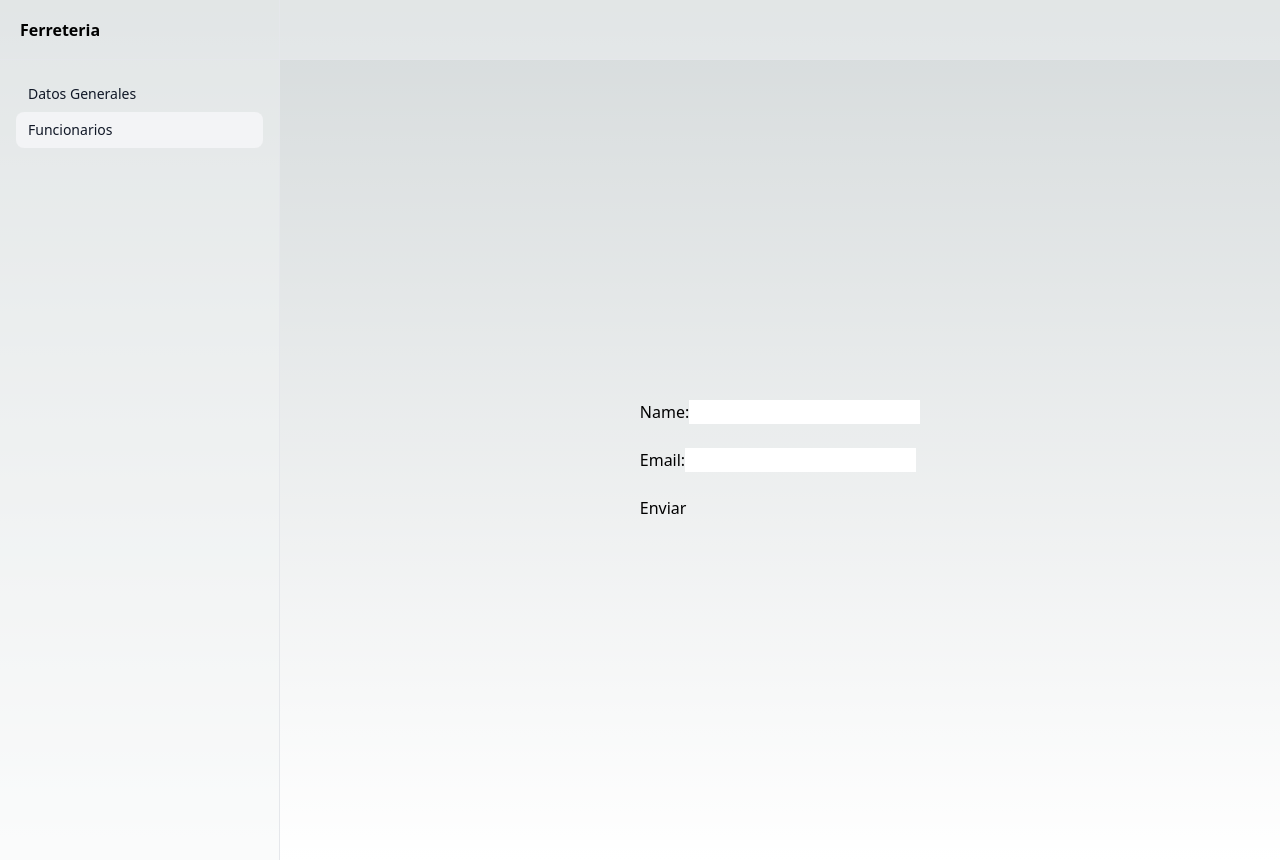
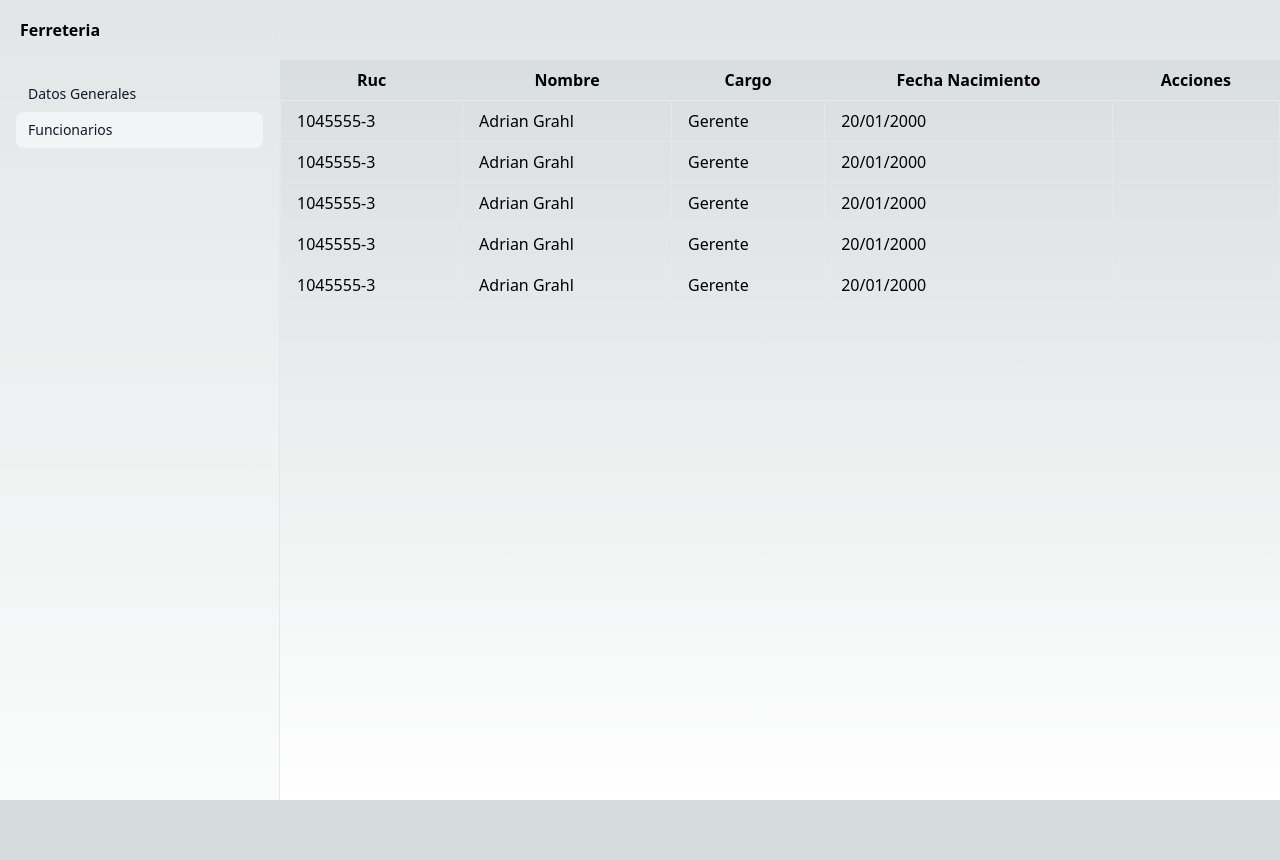
Before and after one commit to IvanSmir/Sistemas-de-Gestion, a Next.js app in the folder client/: page /funcionarios in a window 1280 px wide. After the commit the page ends 800 px from the top, so only its background shows below. Built offline with nearby package versions, Linux system fonts and the light colour scheme.

Commit message:
añadi componentes y algo mas en index

```diff
--- /dev/null
+++ b/client/src/components/funcionarios/btnAdd.tsx
@@ -0,0 +1,9 @@
+interface BtnAddProps {
+    onClick: () => void;
+  }
+
+  export const btnAdd: React.FC<BtnAddProps> = ({ onClick }) => {
+    return (
+      <button onClick={onClick}>Agregar</button>
+    );
+  };
--- /dev/null
+++ b/client/src/components/funcionarios/btnDelete.tsx
@@ -0,0 +1,7 @@
+import React from 'react'
+
+export const btnDelete = ({id}) => {
+  return (
+    <button>Eliminar</button>
+  )
+}
--- /dev/null
+++ b/client/src/components/funcionarios/btnEdit.tsx
@@ -0,0 +1,7 @@
+import React from 'react'
+
+export const btnEdit = ({id}) => {
+  return (
+    <button>Editar</button>
+  )
+}
--- a/client/src/pages/funcionarios/index.tsx
+++ b/client/src/pages/funcionarios/index.tsx
@@ -1,16 +1,91 @@
 import { Form } from '@/components/funcionarios/Form';
-import React from 'react'
+import React, { useState } from 'react';
+import { btnEdit } from '@/components/funcionarios/btnEdit';
+import { btnDelete } from '@/components/funcionarios/btnDelete';
+import { btnAdd} from '@/components/funcionarios/btnAdd';
 import '../../app/globals.css'
 import Layout from '../../app/layout'
 const index = () => {
+  const funcionarios= [
+    {
+      ruc: "1045555-3",
+      nombre: 'Adrian Grahl',
+      cargo: "Gerente",
+      fechaNac: '20/01/2000',
+    },
+    {
+      ruc: "1045555-3",
+      nombre: 'Adrian Grahl',
+      cargo: "Gerente",
+      fechaNac: '20/01/2000',
+
+
+    },
+    {
+      ruc: "1045555-3",
+      nombre: 'Adrian Grahl',
+      cargo: "Gerente",
+      fechaNac: '20/01/2000',
+    },
+    {
+      ruc: "1045555-3",
+      nombre: 'Adrian Grahl',
+      cargo: "Gerente",
+      fechaNac: '20/01/2000',
+    },
+    {
+      ruc: "1045555-3",
+      nombre: 'Adrian Grahl',
+      cargo: "Gerente",
+      fechaNac: '20/01/2000',
+    },]
+const [mostrarFormulario, setMostrarFormulario] = useState(false);
+
+const abrirFormulario = () => {
+  setMostrarFormulario(true);
+};
   return (
     <Layout>
 
+      <div className="flex justify-center">
+        <btnAdd onClick={abrirFormulario}/>
+      </div>
+      {mostrarFormulario && (
+        <div>
+           <Form/>
+        </div>
+      )}
 
-    <div>
-        <Form/>
+      <div className="flex justify-center">
+      <table className='table-auto w-full'>
+        <thead>
+          <tr>
+            <th className='px-4 py-2'>Ruc</th>
+            <th className='px-4 py-2'>Nombre</th>
+            <th className='px-4 py-2'>Cargo</th>
+            <th className='px-4 py-2'>Fecha Nacimiento</th>
+            <th className='px-4 py-2'>Acciones</th>
+          </tr>
+        </thead>
+        <tbody>
+          {funcionarios.map((funcionario) => {
+            return (
+              <tr key={funcionario.ruc}>
+                <td className='border px-4 py-2'>{funcionario.ruc}</td>
+                <td className='border px-4 py-2'>{funcionario.nombre}</td>
+                <td className='border px-4 py-2'>{funcionario.cargo}</td>
+                <td className='border px-4 py-2'>{funcionario.fechaNac}</td>
+                <td className='border px-4 py-2'>
+                  {/*<btnEdit id={Element.ruc}/>*/}
+
+                </td>
+              </tr>
+          );})}
+          </tbody>
+        </table>
     </div>
     </Layout>
+
   )
 }
 export default index;
```
